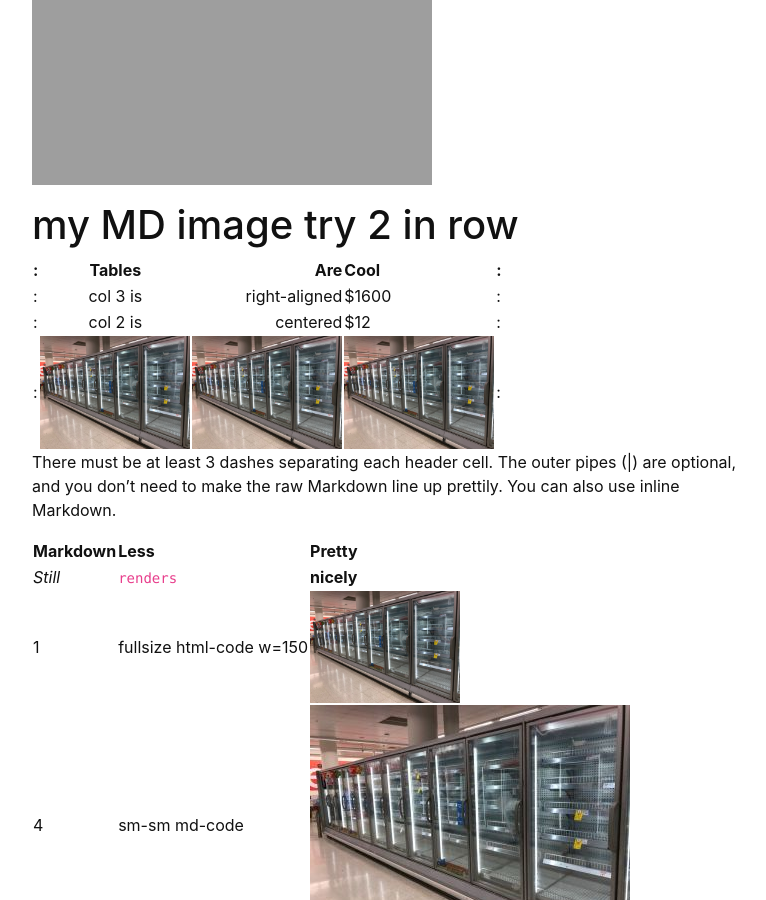
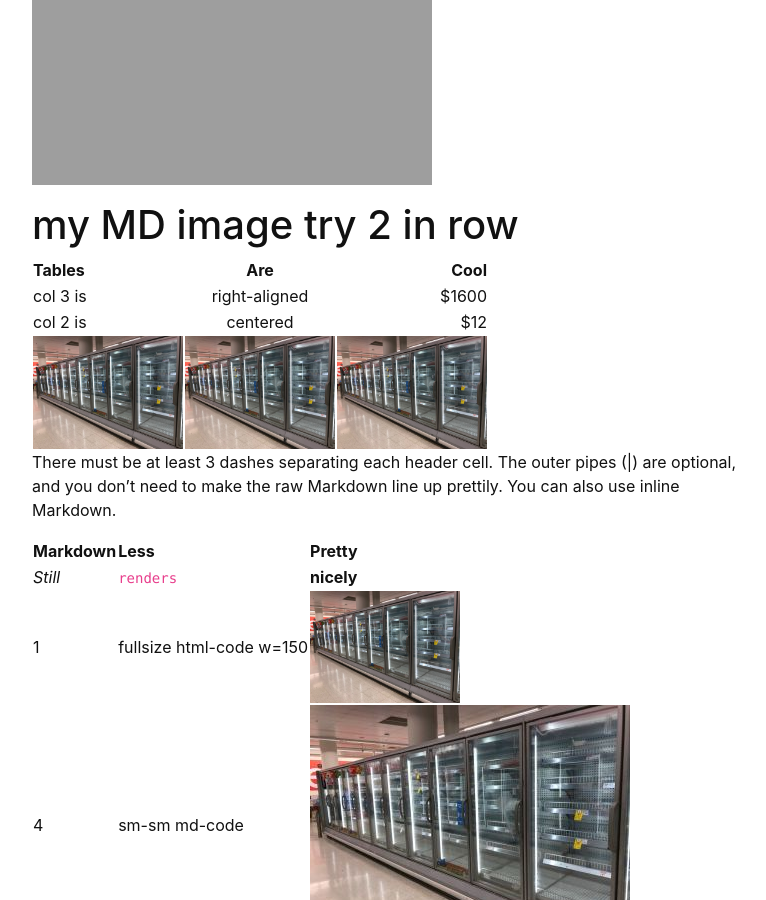
Before and after one commit to DickTurpshead/highway-wobbly, a Jekyll site: the page built from index.md, in a window 1280 px wide and 900 px high, scrolled down 1333 px. Shown: the whole window, without its empty margins (248-1014 px from the left). Built offline with Jekyll 4.4.1, drawn with Linux system fonts in a browser that asks for light colours.

Commit message:
Update index.md

```diff
--- a/index.md
+++ b/index.md
@@ -41,11 +41,11 @@ layout: default
 
 
 
-:| Tables        | Are           | Cool  |:
-:| ------------- |:-------------:| -----:|:
-:| col 3 is      | right-aligned | $1600 |:
-:| col 2 is      | centered      |   $12 |:
-:| <img src="https://dickturpshead.github.io/highway-wobbly/images/empty-freezer.jpg" alt="fridges in Coles" width="150"/> | <img src="https://dickturpshead.github.io/highway-wobbly/images/empty-freezer.jpg" alt="fridges in Coles" width="150"/>      |  <img src="https://dickturpshead.github.io/highway-wobbly/images/empty-freezer.jpg" alt="fridges in Coles" width="150"/> |:
+| Tables        | Are           | Cool  |
+| ------------- |:-------------:| -----:|
+| col 3 is      | right-aligned | $1600 |
+| col 2 is      | centered      |   $12 |
+| <img src="https://dickturpshead.github.io/highway-wobbly/images/empty-freezer.jpg" alt="fridges in Coles" width="150"/> | <img src="https://dickturpshead.github.io/highway-wobbly/images/empty-freezer.jpg" alt="fridges in Coles" width="150"/>      |  <img src="https://dickturpshead.github.io/highway-wobbly/images/empty-freezer.jpg" alt="fridges in Coles" width="150"/> |
 
 There must be at least 3 dashes separating each header cell.
 The outer pipes (|) are optional, and you don't need to make the
@@ -56,3 +56,15 @@ Markdown | Less | Pretty
 *Still* | `renders` | **nicely**
 1 | fullsize html-code w=150 | <img src="https://dickturpshead.github.io/highway-wobbly/images/empty-freezer.jpg" alt="fridges in Coles" width="150"/>
 4 | sm-sm md-code | ![my-image](https://dickturpshead.github.io/highway-wobbly/images/empty-freezer-sm-sm.jpg)
+
+
+<br/>
+<br/>
+<br/>
+<br/>
+
+<p float="left">
+  <img src="https://dickturpshead.github.io/highway-wobbly/images/empty-freezer.jpgg" width="100" />
+  <img src="https://dickturpshead.github.io/highway-wobbly/images/empty-freezer.jpg" width="100" />
+  <img src="https://dickturpshead.github.io/highway-wobbly/images/empty-freezer.jpg" width="100" />
+</p>
```
